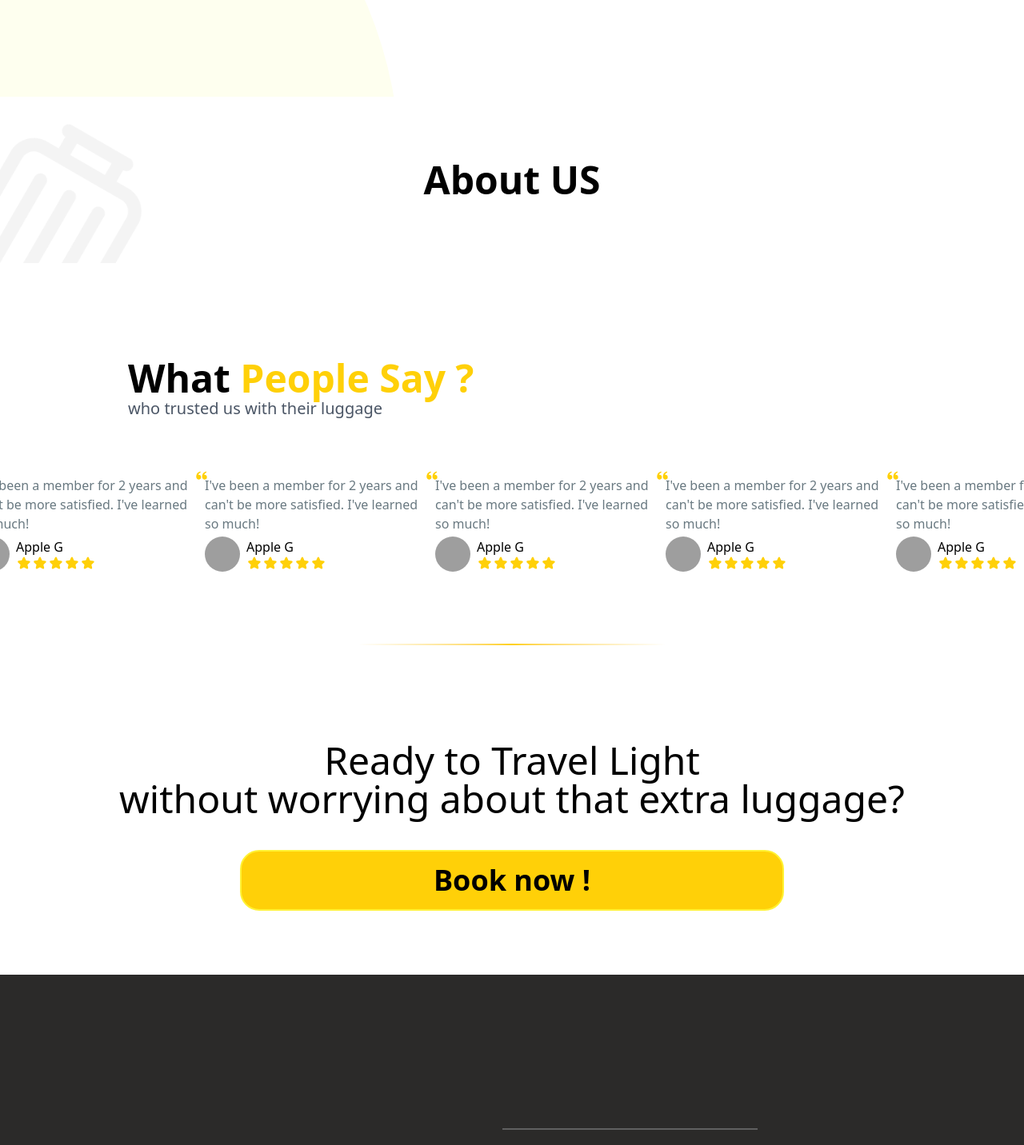
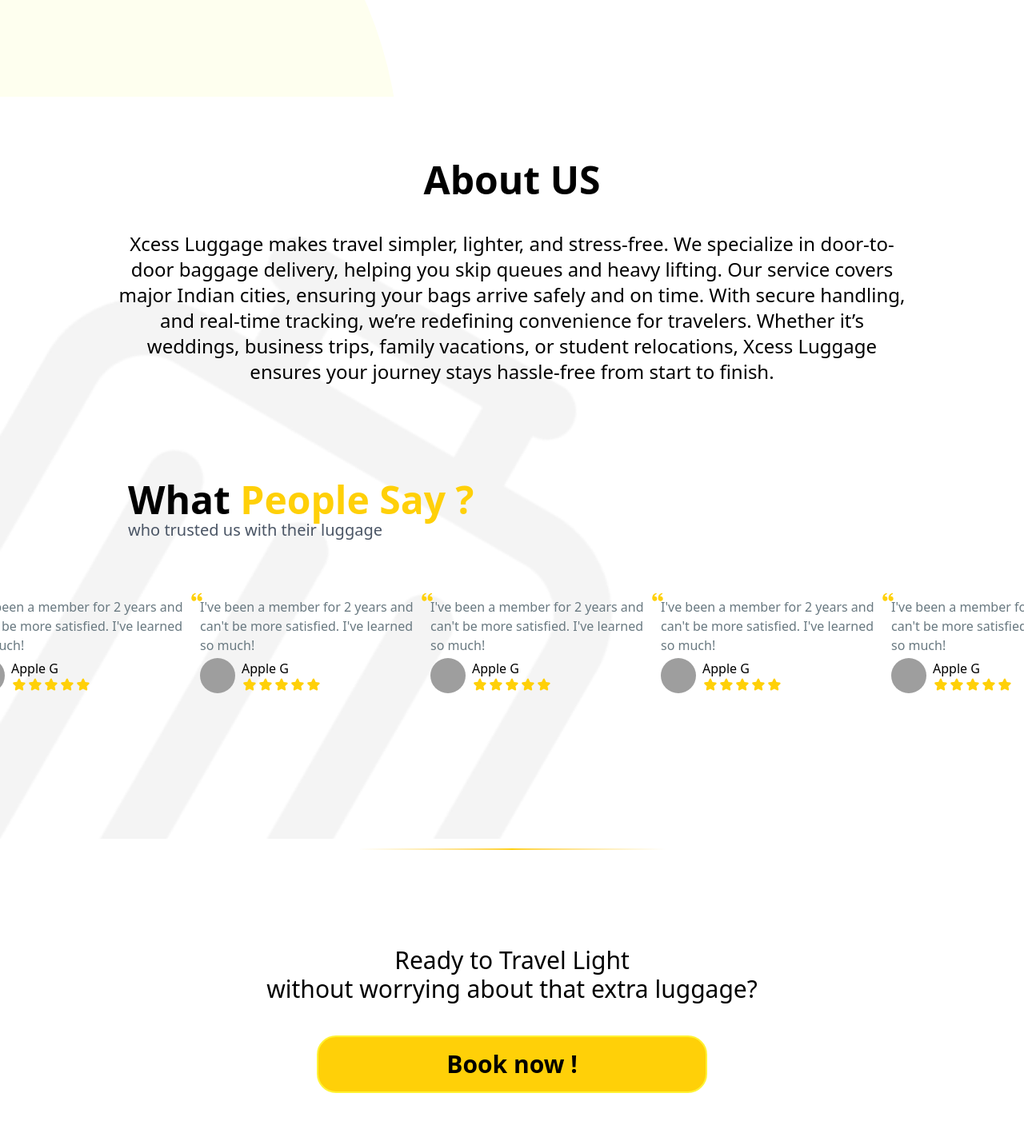
Before and after one commit to Ashish-Singh-Negi/XCESS, a Next.js app: page / in a window 1280 px wide. Shown: the part 3244-4676 px from the top of the page at 80% size. Built offline with nearby package versions, Linux system fonts and the light colour scheme; grey boxes are pictures that could not be loaded.

Commit message:
Fix image bug

```diff
--- a/app/page.tsx
+++ b/app/page.tsx
@@ -308,7 +308,7 @@
               text: "Secure Delivery to Destination",
             },
             {
-              img: "van",
+              img: "Van",
               text: "Track Your Shipment",
             },
           ].map((step, i) => (
@@ -338,12 +338,12 @@
         </main>
       </section>
 
-      <section className="w-full py-0 sm:py-20 flex flex-col items-center bg-[url('/Bg-About-us.png')] bg-no-repeat bg-contain">
+      <section className="w-full mb-6 py-0 sm:py-20 flex flex-col items-center bg-[url('/Bg-About-us.png')] bg-no-repeat bg-center sm:bg-contain">
         <h2 className="text-[40px] sm:text-4xl md:text-5xl font-semibold text-center px-4">
           About US
         </h2>
 
-        <p className="hidden md:w-[80%] text-base sm:text-lg md:text-xl lg:text-2xl mt-10 text-center font-medium max-w-[90%] sm:max-w-[720px] md:max-w-[960px] lg:max-w-[1280px] px-4">
+        <p className="hidden md:block md:w-[80%] text-base sm:text-lg md:text-xl lg:text-2xl mt-10 text-center font-medium max-w-[90%] sm:max-w-[720px] md:max-w-[960px] lg:max-w-[1280px] px-4">
           Xcess Luggage makes travel simpler, lighter, and stress-free. We
           specialize in door-to-door baggage delivery, helping you skip queues
           and heavy lifting. Our service covers major Indian cities, ensuring
@@ -363,7 +363,6 @@
             Learn more...
           </button>
         </p>
-      </section>
 
         <section className="w-full my-10 sm:my-20 py-10 flex flex-col items-center">
           <h2 className="w-full sm:w-[80%] text-4xl mb-14 px-6 sm:px-8 leading-0">
@@ -379,7 +378,7 @@
             {[1, 2, 3, 4, 5, 6, 7, 8, 9, 0].map((num) => (
               <div
                 key={num}
-              className="relative shrink-0 overflow-y-visible h-auto w-64 sm:w-72 px-2 flex flex-col justify-around bg-white rounded-lg"
+                className="relative shrink-0 overflow-y-visible h-auto w-64 sm:w-72 px-2 flex flex-col justify-around rounded-lg"
               >
                 <BiSolidQuoteAltLeft
                   size={16}
@@ -408,16 +407,17 @@
             ))}
           </Marquee>
         </section>
+      </section>
       <p className="h-0.5 w-3/4 sm:w-96 bg-gradient-to-r from-white via-primary to-white mb-10 -mt-10 mx-auto rounded-b-full"></p>
 
       <section className="w-[80%] mx-auto flex flex-col items-center gap-4 sm:gap-10 pb-10 sm:py-20 px-4">
-        <p className="text-lg sm:text-3xl md:text-5xl font-medium text-center">
+        <p className="text-lg sm:text-2xl md:text-3xl font-medium text-center">
           Ready to Travel Light <br /> without worrying about that extra
           luggage?
         </p>
         <Link
           href={"/book"}
-          className="border-2 border-[#FFF235] text-sm sm:text-2xl md:text-4xl font-semibold py-1 sm:py-4 px-10 sm:px-20 md:px-60 rounded-3xl bg-[#FFD008] cursor-pointer active:scale-x-100 hover:scale-x-105 transition-transform"
+          className="border-2 border-[#FFF235] text-sm sm:text-2xl md:text-3xl font-semibold py-1 sm:py-3 md:py-4 px-10 sm:px-20 md:px-20 lg:px-40 rounded-3xl bg-[#FFD008] cursor-pointer active:scale-x-100 hover:scale-x-105 transition-transform"
         >
           Book now !
         </Link>
```
Lines whose indentation alone changed are shown as unchanged.
